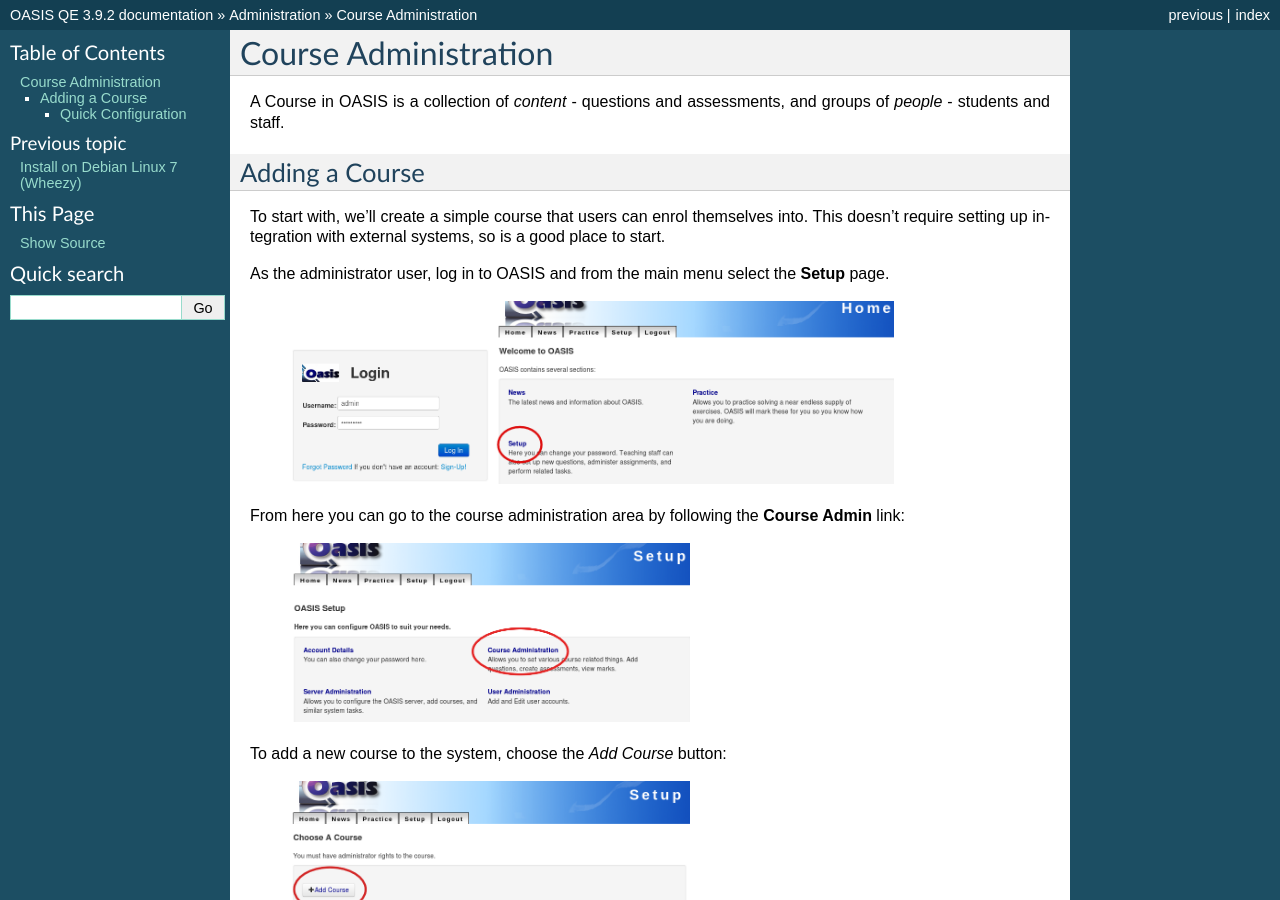
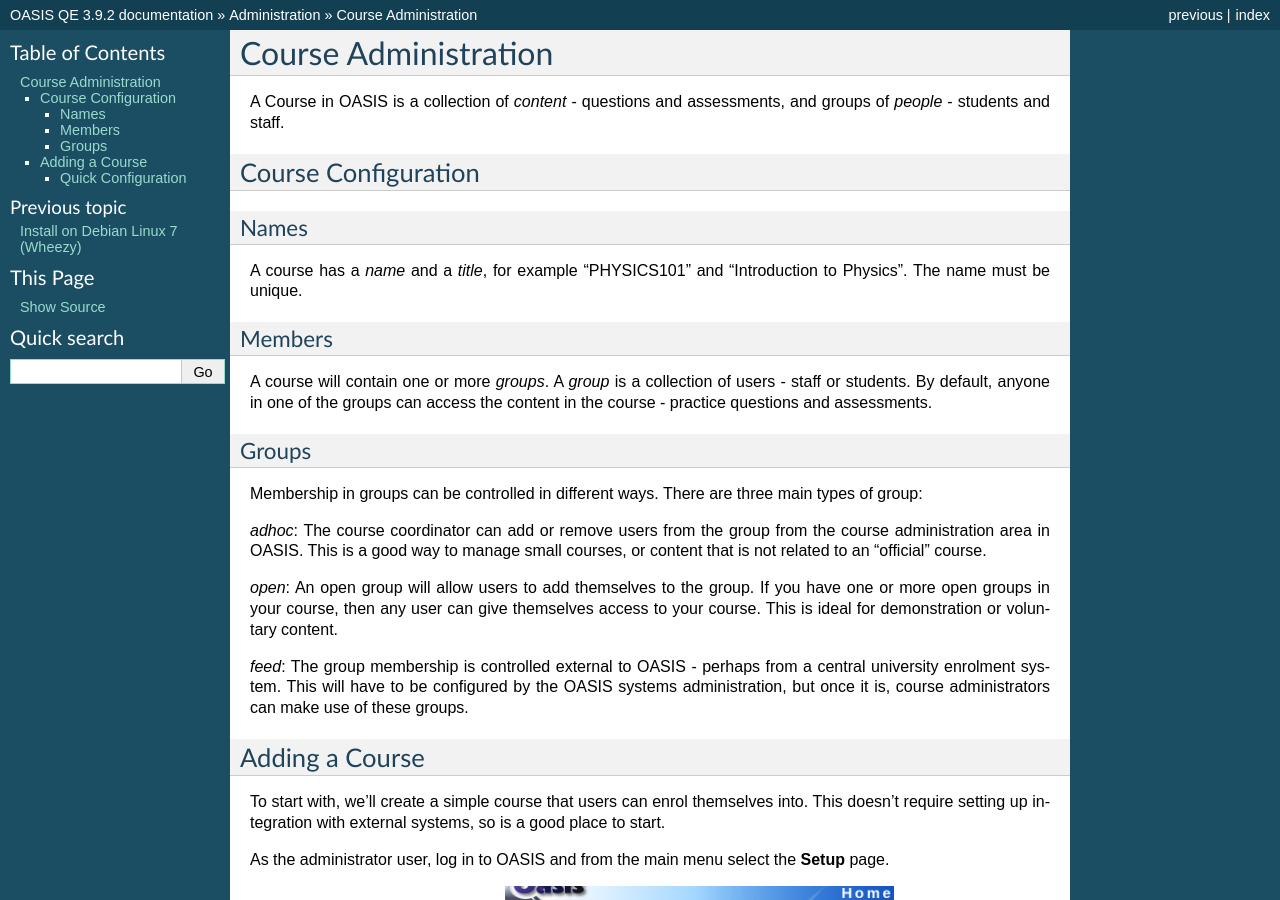
Before and after one commit to colincoghill/oasisqe, a Sphinx documentation site: the page built from source/admin_courses.rst, in a window 1280 px wide and 900 px high. Built offline with Sphinx 7.4.7, drawn with Linux system fonts in a browser that asks for light colours; pages that are not in the unit, such as notebooks, are missing from menus.

Commit message:
Start describing how courses work.

```diff
--- a/source/admin_courses.rst
+++ b/source/admin_courses.rst
@@ -5,6 +5,40 @@ Course Administration
 
 A Course in OASIS is a collection of *content* - questions and assessments,
 and groups of *people* - students and staff.
+
+
+Course Configuration
+--------------------
+
+Names
+^^^^^
+A course has a *name* and a *title*, for example "PHYSICS101" and "Introduction
+to Physics". The name must be unique.
+
+
+Members
+^^^^^^^
+A course will contain one or more *groups*. A *group* is a collection of users -
+staff or students. By default, anyone in one of the groups can access the
+content in the course - practice questions and assessments.
+
+Groups
+^^^^^^
+Membership in groups can be controlled in different ways. There are three main
+types of group:
+
+*adhoc*: The course coordinator can add or remove users from the group from the
+course administration area in OASIS. This is a good way to manage small courses,
+or content that is not related to an "official" course.
+
+*open*: An open group will allow users to add themselves to the group. If you
+have one or more open groups in your course, then any user can give themselves
+access to your course. This is ideal for demonstration or voluntary content.
+
+*feed*: The group membership is controlled external to OASIS - perhaps from
+a central university enrolment system. This will have to be configured by
+the OASIS systems administration, but once it is, course administrators can
+make use of these groups.
 
 
 Adding a Course
```
